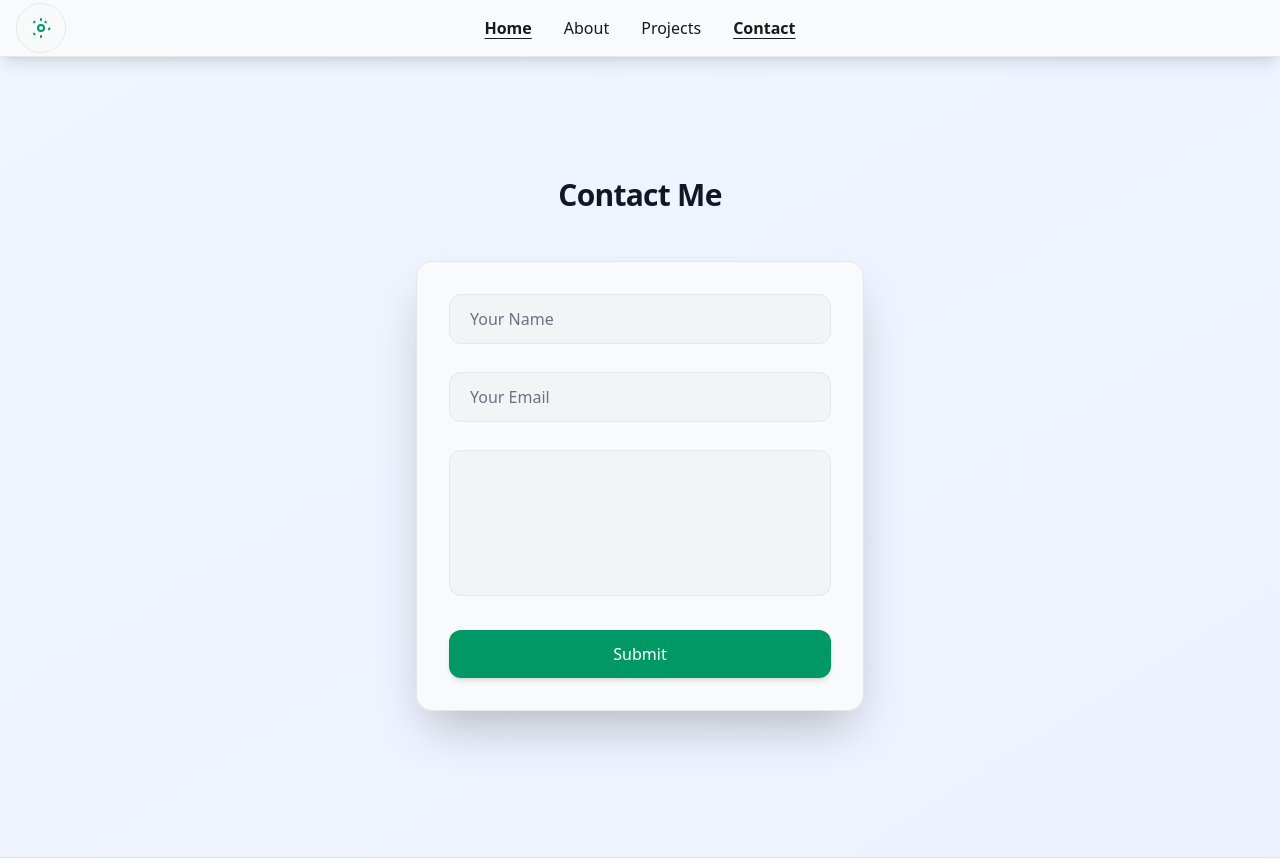
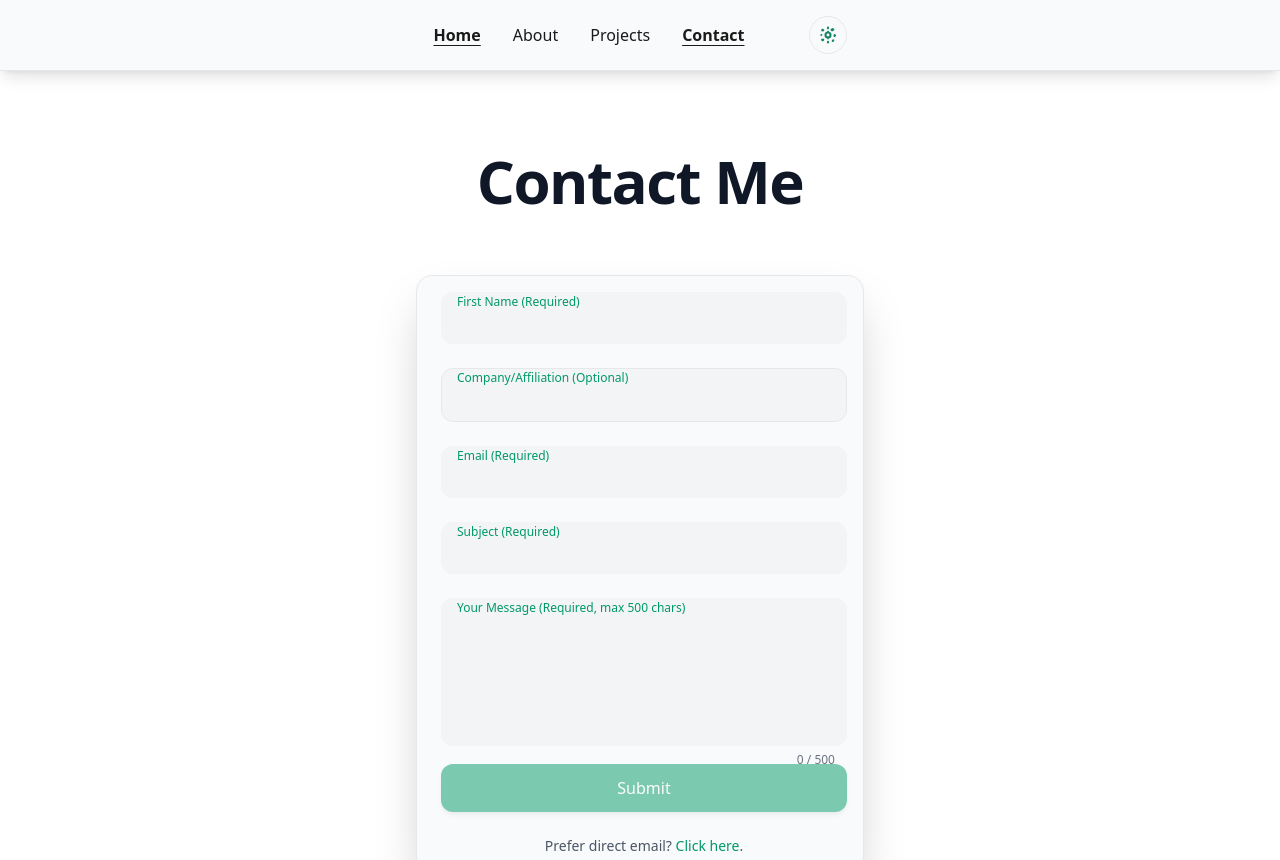
Before and after one commit to leroyperkins/portfolio-website, an Angular app: page /contact in a window 1280 px wide. Shown: the top 860 px of the page. Built offline with nearby package versions, Linux system fonts and the light colour scheme.

Commit message:
Refactored the home page a little and contact component

```diff
--- a/src/app/data/resume.data.ts
+++ b/src/app/data/resume.data.ts
@@ -52,7 +52,7 @@ export const RESUME_DATA: ResumeData = {
       ".NET", "Spring Boot", "NGRX Store", "Cypress", "CI/CD (GitLab)", "OpenShift", "Redux"
     ],
     tools: [
-      "GitLab", "Jira", "Confluence", "Bitbucket", "OpenShift", "Docker"
+      "GitLab", "Jira", "Confluence", "Bitbucket", "OpenShift", "Docker", "MS Office Suite"
     ],
     concepts: [
       "Full-Stack Development",
--- a/src/app/modules/contact-module/contact/contact.component.html
+++ b/src/app/modules/contact-module/contact/contact.component.html
@@ -1,30 +1,80 @@
-<!-- src/app/components/contact/contact.component.html -->
-<section class="py-30">
+<section class="py-20 bg-white dark:bg-gray-900">
   <div class="max-w-6xl mx-auto px-6">
-    <h2 class="text-3xl font-bold text-center mb-12 text-gray-900 dark:text-gray-100 tracking-tight">
+    <h2 class="text-5xl md:text-6xl font-bold text-center mb-16 text-gray-900 dark:text-gray-100 tracking-tight">
       Contact Me
     </h2>
-
-    <div class="max-w-md mx-auto p-8 bg-gray-50 dark:bg-gray-800/60 backdrop-blur-sm rounded-2xl border border-gray-200 dark:border-gray-600 shadow-2xl">
-      <form class="space-y-7">
-        <input
-          type="text"
-          placeholder="Your Name"
-          class="w-full px-5 py-3 bg-gray-100 dark:bg-gray-700 border border-gray-200 dark:border-gray-600 rounded-xl text-gray-900 dark:text-gray-100 placeholder:text-gray-500 dark:placeholder:text-gray-400 focus:outline-none focus:ring-2 focus:ring-emerald-600 dark:focus:ring-emerald-400 focus:border-emerald-600 dark:focus:border-emerald-400 transition placeholder:font-light">
-
-        <input
-          type="email"
-          placeholder="Your Email"
-          class="w-full px-5 py-3 bg-gray-100 dark:bg-gray-700 border border-gray-200 dark:border-gray-600 rounded-xl text-gray-900 dark:text-gray-100 placeholder:text-gray-500 dark:placeholder:text-gray-400 focus:outline-none focus:ring-2 focus:ring-emerald-600 dark:focus:ring-emerald-400 focus:border-emerald-600 dark:focus:border-emerald-400 transition placeholder:font-light">
-
-        <textarea
-          placeholder="Your Message"
-          rows="5"
-          class="w-full px-5 py-3 bg-gray-100 dark:bg-gray-700 border border-gray-200 dark:border-gray-600 rounded-xl text-gray-900 dark:text-gray-100 placeholder:text-gray-500 dark:placeholder:text-gray-400 focus:outline-none focus:ring-2 focus:ring-emerald-600 dark:focus:ring-emerald-400 focus:border-emerald-600 dark:focus:border-emerald-400 transition placeholder:font-light resize-none">
-        </textarea>
-
-        <app-button variant="primary" (checkClick)="submit()">Submit</app-button>
+    <div class="max-w-md mx-auto p-4 pl-6 bg-gray-50 dark:bg-gray-800/60 backdrop-blur-sm rounded-2xl border border-gray-200 dark:border-gray-600 shadow-2xl">
+      <form [formGroup]="contactForm" class="space-y-3">
+        <div class="relative">
+          <input formControlName="firstName" id="firstName" type="text" autocomplete="off"
+                 [ngClass]="{'border-red-600 dark:border-red-500': contactForm.get('firstName')?.invalid && contactForm.get('firstName')?.touched,
+                             'border-gray-200 dark:border-gray-600': !contactForm.get('firstName')?.invalid || !contactForm.get('firstName')?.touched}"
+                 class="peer w-full px-4 pt-5 pb-2 bg-gray-100 dark:bg-gray-700 rounded-xl text-gray-900 dark:text-gray-100 focus:outline-none focus:ring-2 focus:ring-emerald-600 dark:focus:ring-emerald-400 transition placeholder-transparent">
+          <label for="firstName" class="pointer-events-none absolute left-4 top-3 text-gray-500 dark:text-gray-400 font-light transition-all duration-200 z-10
+                  peer-placeholder-shown:top-3 peer-placeholder-shown:text-base peer-placeholder-shown:text-gray-500 dark:peer-placeholder-shown:text-gray-400
+                  peer-focus:top-0.5 peer-focus:text-xs peer-focus:text-emerald-600 dark:peer-focus:text-emerald-400
+                  peer-[&:not(:placeholder-shown)]:top-0.5 peer-[&:not(:placeholder-shown)]:text-xs peer-[&:not(:placeholder-shown)]:text-emerald-600 dark:peer-[&:not(:placeholder-shown)]:text-emerald-400">
+            First Name (Required)
+          </label>
+          <div class="h-3"></div>
+        </div>
+        <div class="relative">
+          <input formControlName="company" id="company" type="text" autocomplete="off"
+                 class="peer w-full px-4 pt-5 pb-2 bg-gray-100 dark:bg-gray-700 border border-gray-200 dark:border-gray-600 rounded-xl text-gray-900 dark:text-gray-100 focus:outline-none focus:ring-2 focus:ring-emerald-600 dark:focus:ring-emerald-400 transition placeholder-transparent">
+          <label for="company" class="pointer-events-none absolute left-4 top-3 text-gray-500 dark:text-gray-400 font-light transition-all duration-200 z-10
+                  peer-placeholder-shown:top-3 peer-placeholder-shown:text-base peer-placeholder-shown:text-gray-500 dark:peer-placeholder-shown:text-gray-400
+                  peer-focus:top-0.5 peer-focus:text-xs peer-focus:text-emerald-600 dark:peer-focus:text-emerald-400
+                  peer-[&:not(:placeholder-shown)]:top-0.5 peer-[&:not(:placeholder-shown)]:text-xs peer-[&:not(:placeholder-shown)]:text-emerald-600 dark:peer-[&:not(:placeholder-shown)]:text-emerald-400">
+            Company/Affiliation (Optional)
+          </label>
+          <div class="h-3"></div>
+        </div>
+        <div class="relative">
+          <input formControlName="email" id="email" type="email" autocomplete="off"
+                 [ngClass]="{'border-red-600 dark:border-red-500': contactForm.get('email')?.invalid && contactForm.get('email')?.touched,
+                             'border-gray-200 dark:border-gray-600': !contactForm.get('email')?.invalid || !contactForm.get('email')?.touched}"
+                 class="peer w-full px-4 pt-5 pb-2 bg-gray-100 dark:bg-gray-700 rounded-xl text-gray-900 dark:text-gray-100 focus:outline-none focus:ring-2 focus:ring-emerald-600 dark:focus:ring-emerald-400 transition placeholder-transparent">
+          <label for="email" class="pointer-events-none absolute left-4 top-3 text-gray-500 dark:text-gray-400 font-light transition-all duration-200 z-10
+                  peer-placeholder-shown:top-3 peer-placeholder-shown:text-base peer-placeholder-shown:text-gray-500 dark:peer-placeholder-shown:text-gray-400
+                  peer-focus:top-0.5 peer-focus:text-xs peer-focus:text-emerald-600 dark:peer-focus:text-emerald-400
+                  peer-[&:not(:placeholder-shown)]:top-0.5 peer-[&:not(:placeholder-shown)]:text-xs peer-[&:not(:placeholder-shown)]:text-emerald-600 dark:peer-[&:not(:placeholder-shown)]:text-emerald-400">
+            Email (Required)
+          </label>
+          <div class="h-3"></div>
+        </div>
+        <div class="relative">
+          <input formControlName="subject" id="subject" type="text" autocomplete="off"
+                 [ngClass]="{'border-red-600 dark:border-red-500': contactForm.get('subject')?.invalid && contactForm.get('subject')?.touched,
+                             'border-gray-200 dark:border-gray-600': !contactForm.get('subject')?.invalid || !contactForm.get('subject')?.touched}"
+                 class="peer w-full px-4 pt-5 pb-2 bg-gray-100 dark:bg-gray-700 rounded-xl text-gray-900 dark:text-gray-100 focus:outline-none focus:ring-2 focus:ring-emerald-600 dark:focus:ring-emerald-400 transition placeholder-transparent">
+          <label for="subject" class="pointer-events-none absolute left-4 top-3 text-gray-500 dark:text-gray-400 font-light transition-all duration-200 z-10
+                  peer-placeholder-shown:top-3 peer-placeholder-shown:text-base peer-placeholder-shown:text-gray-500 dark:peer-placeholder-shown:text-gray-400
+                  peer-focus:top-0.5 peer-focus:text-xs peer-focus:text-emerald-600 dark:peer-focus:text-emerald-400
+                  peer-[&:not(:placeholder-shown)]:top-0.5 peer-[&:not(:placeholder-shown)]:text-xs peer-[&:not(:placeholder-shown)]:text-emerald-600 dark:peer-[&:not(:placeholder-shown)]:text-emerald-400">
+            Subject (Required)
+          </label>
+          <div class="h-3"></div>
+        </div>
+        <div class="relative">
+          <textarea formControlName="message" id="message" rows="5" autocomplete="off"
+                    [ngClass]="{'border-red-600 dark:border-red-500': contactForm.get('message')?.invalid && contactForm.get('message')?.touched,
+                                'border-gray-200 dark:border-gray-600': !contactForm.get('message')?.invalid || !contactForm.get('message')?.touched}"
+                    class="peer w-full px-4 pt-5 pb-2 bg-gray-100 dark:bg-gray-700 rounded-xl text-gray-900 dark:text-gray-100 focus:outline-none focus:ring-2 focus:ring-emerald-600 dark:focus:ring-emerald-400 transition resize-none placeholder-transparent"></textarea>
+          <label for="message" class="pointer-events-none absolute left-4 top-3 text-gray-500 dark:text-gray-400 font-light transition-all duration-200 z-10
+                  peer-placeholder-shown:top-3 peer-placeholder-shown:text-base peer-placeholder-shown:text-gray-500 dark:peer-placeholder-shown:text-gray-400
+                  peer-focus:top-0.5 peer-focus:text-xs peer-focus:text-emerald-600 dark:peer-focus:text-emerald-400
+                  peer-[&:not(:placeholder-shown)]:top-0.5 peer-[&:not(:placeholder-shown)]:text-xs peer-[&:not(:placeholder-shown)]:text-emerald-600 dark:peer-[&:not(:placeholder-shown)]:text-emerald-400">
+            Your Message (Required, max 500 chars)
+          </label>
+          <div class="absolute bottom right-3 text-xs text-gray-500 dark:text-gray-400">
+            {{ messageLength }} / 500
+          </div>
+        </div>
+        <app-button variant="primary" (checkClick)="submit()" [disabled]="contactForm.invalid || contactForm.pristine">Submit</app-button>
       </form>
+      <p class="text-center mt-6 text-sm text-gray-600 dark:text-gray-300">
+        Prefer direct email? <a href="mailto:carson.turner@example.com" class="text-emerald-600 dark:text-emerald-400 hover:underline">Click here</a>.
+      </p>
     </div>
   </div>
 </section>
--- a/src/app/modules/contact-module/contact/contact.component.ts
+++ b/src/app/modules/contact-module/contact/contact.component.ts
@@ -1,19 +1,43 @@
-import { Component, inject } from '@angular/core';
-import { ButtonComponent } from "../../../shared/layout/button/button.component";
-import { ResumeService } from '../../../services/resume/resume.service';
+// src/app/components/contact/contact.component.ts
+import { Component, inject, OnInit } from '@angular/core';
+import { FormBuilder, FormGroup, Validators, ReactiveFormsModule } from '@angular/forms';
+import { NgIf, NgClass } from '@angular/common';
+import { ButtonComponent } from '../../../shared/layout/button/button.component';
 
 @Component({
   selector: 'app-contact',
-  imports: [ButtonComponent],
+  standalone: true,
+  imports: [ReactiveFormsModule, NgIf, NgClass, ButtonComponent],
   templateUrl: './contact.component.html',
-  styleUrl: './contact.component.css',
 })
-  export class ContactComponent {
-    submit() {
-    // TODO: Implement form submission logic (e.g., via HttpClient to an API)
-    console.log('Form submitted!');  // Placeholder
-    alert('Message sent successfully!');  // For demo
+export class ContactComponent implements OnInit {
+  private fb = inject(FormBuilder);
+  contactForm!: FormGroup;
+  messageLength = 0;
+  maxMessageLength = 500;
+
+  ngOnInit(): void {
+    this.contactForm = this.fb.group({
+      firstName: ['', [Validators.required, Validators.pattern(/^[a-zA-Z\s\-']{2,50}$/)]],  // Letters, spaces, hyphens, apostrophes; 2-50 chars
+      company: [''],  // Optional
+      email: ['', [Validators.required, Validators.pattern(/^[a-zA-Z0-9._%+-]+@[a-zA-Z0-9.-]+\.[a-zA-Z]{2,}$/)]],  // Standard email
+      subject: ['', Validators.required],
+      message: ['', [Validators.required, Validators.maxLength(this.maxMessageLength)]],
+    });
+
+    this.contactForm.get('message')?.valueChanges.subscribe(value => {
+      this.messageLength = value?.length || 0;
+    });
   }
-  private resumeService = inject(ResumeService);
-  data = this.resumeService.data;
+
+  submit() {
+    if (this.contactForm.valid) {
+      // TODO: Integrate backend (e.g., HttpClient post to API/Formspree)
+      console.log('Submitted:', this.contactForm.value);  // Placeholder
+      alert('Message sent!');  // Temp UX; use toastr/mat-snack-bar in prod
+      this.contactForm.reset();
+    } else {
+      this.contactForm.markAllAsTouched();
+    }
+  }
 }
--- a/src/app/modules/home-module/home/home.component.ts
+++ b/src/app/modules/home-module/home/home.component.ts
@@ -1,11 +1,10 @@
 import { Component, inject } from '@angular/core';
 import { ResumeService } from '../../../services/resume/resume.service';
-import { ButtonComponent } from "../../../shared/layout/button/button.component";
 import { NgFor } from '@angular/common';
 
 @Component({
   selector: 'app-home.component',
-  imports: [ButtonComponent, NgFor],
+  imports: [NgFor],
   templateUrl: './home.component.html',
   styleUrl: './home.component.css',
 })
--- a/src/app/modules/theme-module/theme/theme-toggle.component.html
+++ b/src/app/modules/theme-module/theme/theme-toggle.component.html
@@ -1,13 +1,13 @@
 <!-- src/app/components/theme-toggle/theme-toggle.component.html -->
 <button
   (click)="themeService.toggle()"
-  class="p-2 md:p-3 rounded-full bg-gray-50/80 dark:bg-gray-800/80 backdrop-blur-sm border border-gray-200 dark:border-gray-600 hover:border-emerald-600 dark:hover:border-emerald-400 transition"
+  class="p-1 md:p-2 rounded-full bg-gray-50/80 dark:bg-gray-800/80 backdrop-blur-sm border border-gray-200 dark:border-gray-600 hover:border-emerald-600 dark:hover:border-emerald-400 transition"
   title="Toggle Theme"
 >
   <svg
     *ngIf="themeService.isDark(); else sun"
     xmlns="http://www.w3.org/2000/svg"
-    class="h-6 w-6 text-emerald-600 dark:text-emerald-400"
+    class="h-5 w-5 text-emerald-700 dark:text-emerald-300 opacity-90"
     fill="none"
     viewBox="0 0 24 24"
     stroke="currentColor"
@@ -15,14 +15,14 @@
     <path
       stroke-linecap="round"
       stroke-linejoin="round"
-      stroke-width="2"
+      stroke-width="2.5"
       d="M20.354 15.354A9 9 0 018.646 3.646 9.003 9.003 0 0012 21a9.003 9.003 0 008.354-5.646z"
     />
   </svg>
   <ng-template #sun>
     <svg
       xmlns="http://www.w3.org/2000/svg"
-      class="h-6 w-6 text-emerald-600 dark:text-emerald-400"
+      class="h-5 w-5 text-emerald-700 dark:text-emerald-300 opacity-90"
       fill="none"
       viewBox="0 0 24 24"
       stroke="currentColor"
@@ -30,8 +30,8 @@
       <path
         stroke-linecap="round"
         stroke-linejoin="round"
-        stroke-width="2"
-        d="M12 3v1m0 16v1m8.485-8.485l-.707.707M5.636 5.636l-.707.707m12.02 0l-.707-.707M5.636 18.364l-.707-.707M15 12a3 3 0 11-6 0 3 3 0 016 0z"
+        stroke-width="2.5"
+        d="M12 3v1m0 16v1m8.485-8.485l-.707.707M5.636 5.636l-.707.707m12.02 0l-.707-.707M5.636 18.364l-.707-.707M15 12a3 3 0 11-6 0 3 3 0 016 0zM12 8v.01M12 16v.01M4 12h.01M20 12h.01M5.636 5.636l.707.707M18.364 18.364l-.707.707M5.636 18.364l.707-.707M18.364 5.636l-.707-.707"
       />
     </svg>
   </ng-template>
--- a/src/app/shared/layout/button/button.component.ts
+++ b/src/app/shared/layout/button/button.component.ts
@@ -12,10 +12,12 @@ import { RouterModule } from '@angular/router';
       [type]="type"
       [routerLink]="routerLink"
       (click)="checkClick.emit()"
+      [disabled]="disabled"
       [ngClass]="[
-        'font-medium rounded-xl transition-all duration-300 ease-in-out focus:outline-none focus:ring-2 focus:ring-emerald-500 focus:ring-offset-2 focus:ring-offset-transparent hover:backdrop-blur-sm hover:scale-102',
+        'font-medium rounded-xl transition-all duration-300 ease-in-out focus:outline-none focus:ring-2 focus:ring-emerald-500 focus:ring-offset-2 focus:ring-offset-transparent hover:backdrop-blur-blur hover:scale-102',
         classes,
-        class
+        class,
+        disabled ? 'opacity-50 cursor-not-allowed pointer-events-none' : ''
       ]"
     >
       <ng-content></ng-content>
@@ -27,13 +29,14 @@ export class ButtonComponent {
   @Input() variant: 'primary' | 'secondary' | 'tertiary' | 'none' = 'primary';
   @Input() routerLink: string | null = null;
   @Input() class = '';
+  @Input() disabled = false;
 
   @Output() checkClick = new EventEmitter<void>();
 
   get classes(): string {
     switch (this.variant) {
       case 'primary':
-        return 'w-full py-3 bg-emerald-600 hover:bg-emerald-700 text-white dark:bg-emerald-400 dark:hover:bg-emerald-500 dark:text-black shadow-md hover:shadow-xl hover:shadow-emerald-500/50 dark:hover:shadow-emerald-400/50';  // Hardcoded colors for complete change; enhanced shadow
+        return 'w-full py-3 bg-emerald-600 hover:bg-emerald-700 text-white dark:bg-emerald-400 dark:hover:bg-emerald-500 dark:text-black shadow-md hover:shadow-xl hover:shadow-emerald-500/50 dark:hover:shadow-emerald-400/50';
       case 'secondary':
         return 'w-full py-3 border-2 border-emerald-500 text-emerald-500 hover:bg-emerald-500/10 hover:border-emerald-600 dark:border-emerald-400 dark:text-emerald-400 dark:hover:border-emerald-500';
       case 'tertiary':
--- a/src/app/shared/layout/header/header.component.html
+++ b/src/app/shared/layout/header/header.component.html
@@ -1,36 +1,30 @@
 <!-- src/app/components/header/header.component.html -->
 <nav class="bg-[var(--color-surface)]/80 backdrop-blur-md border-b border-[var(--color-border)] text-[var(--color-text)] shadow-lg sticky top-0 z-50">
-  <div class="max-w-7xl mx-auto px-0 py-4 flex items-center justify-between relative">
+  <div class="max-w-7xl mx-auto px-4 py-4 flex items-center justify-center">  <!-- Switched to justify-center for centered nav; added px-4 for edge padding on mobile -->
 
-    <!-- Left: Theme Toggle (absolutely positioned flush left) -->
-    <div class="absolute left-4">
-      <app-theme-toggle></app-theme-toggle>
-    </div>
-
-    <!-- Center: Navigation Links -->
-    <div class="w-full flex justify-center">
-      <div class="flex gap-6 md:gap-8 text-sm md:text-base">
+    <!-- Navigation Links with Theme Toggle inline as next in line -->
+    <div class="flex gap-6 md:gap-8 text-sm md:text-base items-center">  <!-- Added items-center for vertical alignment of toggle -->
       <a routerLink=""
          routerLinkActive="font-bold underline"
-           class="hover:text-[var(--color-accent)] hover:underline underline-offset-4 transition duration-200 select-none">
+         class="hover:text-[var(--color-accent)] hover:underline underline-offset-4 transition duration-200">
         Home
       </a>
       <a routerLink="/about"
          routerLinkActive="font-bold underline"
-           class="hover:text-[var(--color-accent)] hover:underline underline-offset-4 transition duration-200 select-none">
+         class="hover:text-[var(--color-accent)] hover:underline underline-offset-4 transition duration-200">
         About
       </a>
       <a routerLink="/projects"
          routerLinkActive="font-bold underline"
-           class="hover:text-[var(--color-accent)] hover:underline underline-offset-4 transition duration-200 select-none">
+         class="hover:text-[var(--color-accent)] hover:underline underline-offset-4 transition duration-200">
         Projects
       </a>
       <a routerLink="/contact"
          routerLinkActive="font-bold underline"
-           class="hover:text-[var(--color-accent)] hover:underline underline-offset-4 transition duration-200 select-none">
+         class="hover:text-[var(--color-accent)] hover:underline underline-offset-4 transition duration-200">
         Contact
       </a>
-      </div>
+      <app-theme-toggle class="ml-6 md:ml-8"></app-theme-toggle>  <!-- Inline as next item; ml matches gap for seamless spacing -->
     </div>
 
   </div>
```
Also changed, not shown: src/app/modules/home-module/home/home.component.html (+6 -18 lines). Lines whose indentation alone changed are shown as unchanged.
